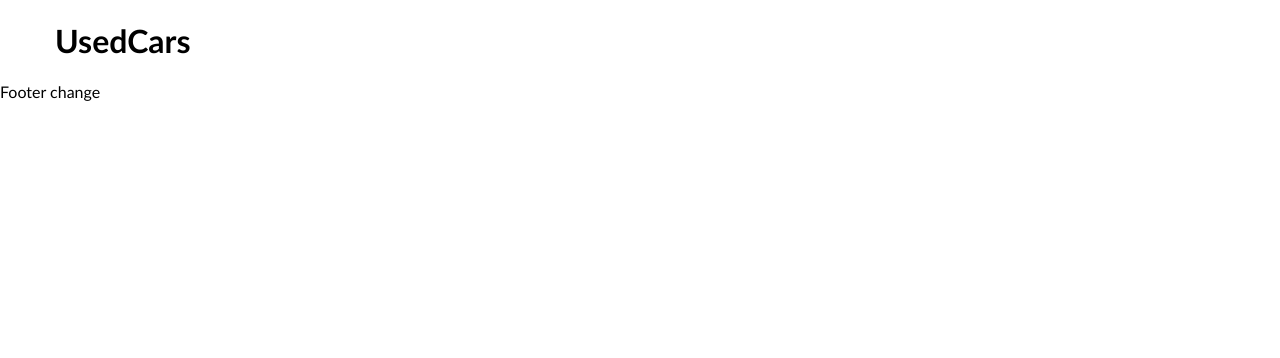
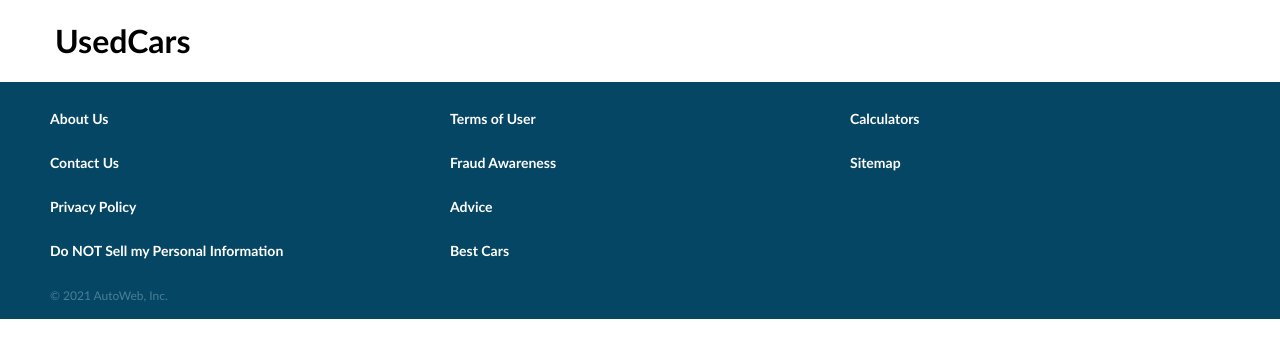
Before and after one commit to hackemateninja/cards, a Next.js app: page / in a window 1280 px wide. Shown: the top 358 px of the page. Built offline with nearby package versions, Linux system fonts and the light colour scheme.

Commit message:
MODIFIED: Footer

```diff
--- a/src/components/footer/index.tsx
+++ b/src/components/footer/index.tsx
@@ -1,17 +1,72 @@
 // Components
 import Container from '@/comp/container';
+import Row from '@/comp/container/row';
+import Column from '@/comp/container/column';
 
 // Utilities
 import getYear from '@/util/get-year';
 
+// Definitions
+import { IFooter } from '@/def/IFooter';
+
 // Styles
-import { FooterWrapper } from './style';
+import { FooterWrapper, FooterContainer, FooterList, FooterAnchor, FooterText } from './style';
+
+const FirstColumn = [
+	{ url: '/', title: 'About Us' },
+	{ url: '/', title: 'Contact Us' },
+	{ url: '/', title: 'Privacy Policy' },
+	{ url: '/', title: 'Do NOT Sell my Personal Information' }
+];
+const SecondColumn = [
+	{ url: '/', title: 'Terms of User' },
+	{ url: '/', title: 'Fraud Awareness' },
+	{ url: '/', title: 'Advice' },
+	{ url: '/', title: 'Best Cars' }
+];
+const ThirdColumn = [
+	{ url: '/', title: 'Calculators' },
+	{ url: '/', title: 'Sitemap' }
+];
 
 const Footer: React.FC = () => {
 	const year = getYear();
 	return (
 		<FooterWrapper>
-			<p>Footer change</p>
+			<Container>
+				<Row>
+					<Column sm={1} md={3}>
+						<FooterContainer>
+							{FirstColumn.map((item: IFooter, index: number) => (
+								<FooterList key={index}>
+									<FooterAnchor href={item.url}>{item.title}</FooterAnchor>
+								</FooterList>
+							))}
+						</FooterContainer>
+					</Column>
+					<Column sm={1} md={3}>
+						<FooterContainer>
+							{SecondColumn.map((item: IFooter, index: number) => (
+								<FooterList key={index}>
+									<FooterAnchor href={item.url}>{item.title}</FooterAnchor>
+								</FooterList>
+							))}
+						</FooterContainer>
+					</Column>
+					<Column sm={1} md={3}>
+						<FooterContainer>
+							{ThirdColumn.map((item: IFooter, index: number) => (
+								<FooterList key={index}>
+									<FooterAnchor href={item.url}>{item.title}</FooterAnchor>
+								</FooterList>
+							))}
+						</FooterContainer>
+					</Column>
+					<Column sm={1} md={1}>
+						<FooterText>© {year} AutoWeb, Inc.</FooterText>
+					</Column>
+				</Row>
+			</Container>
 		</FooterWrapper>
 	);
 };
--- a/src/components/footer/style.tsx
+++ b/src/components/footer/style.tsx
@@ -2,9 +2,43 @@
 import styled from 'styled-components';
 
 const FooterWrapper = styled.div`
-
+	background-color: #054664;
+    padding: 10px 15px 72px;
+	@media screen and ( min-width: 768px ) {
+		padding: 15px 0;
+	}
 `;
-
+const FooterContainer = styled.ul`
+	list-style: none;
+    padding: 0;
+    margin: 0;
+`;
+const FooterList = styled.li`
+	color: #fff;
+`;
+const FooterAnchor = styled.a`
+	padding: 12px 0;
+    color: #fff;
+    font-size: 14px;
+    font-weight: 700;
+    line-height: 20px;
+    display: block;
+    -webkit-text-decoration: none;
+    text-decoration: none;
+`;
+const FooterText = styled.p`
+	margin: 8px 0 0;
+    color: #4a7f98;
+    font-size: 12px;
+    line-height: 16px;
+	@media screen and ( min-width: 768px ) {
+		margin: 15px 0 0;
+	}
+`;
 export {
-	FooterWrapper
+	FooterWrapper,
+	FooterContainer,
+	FooterList,
+	FooterAnchor,
+	FooterText
 };
--- /dev/null
+++ b/src/definitions/IFooter.ts
@@ -0,0 +1,4 @@
+export interface IFooter {
+	url: string,
+	title: string
+}
```
